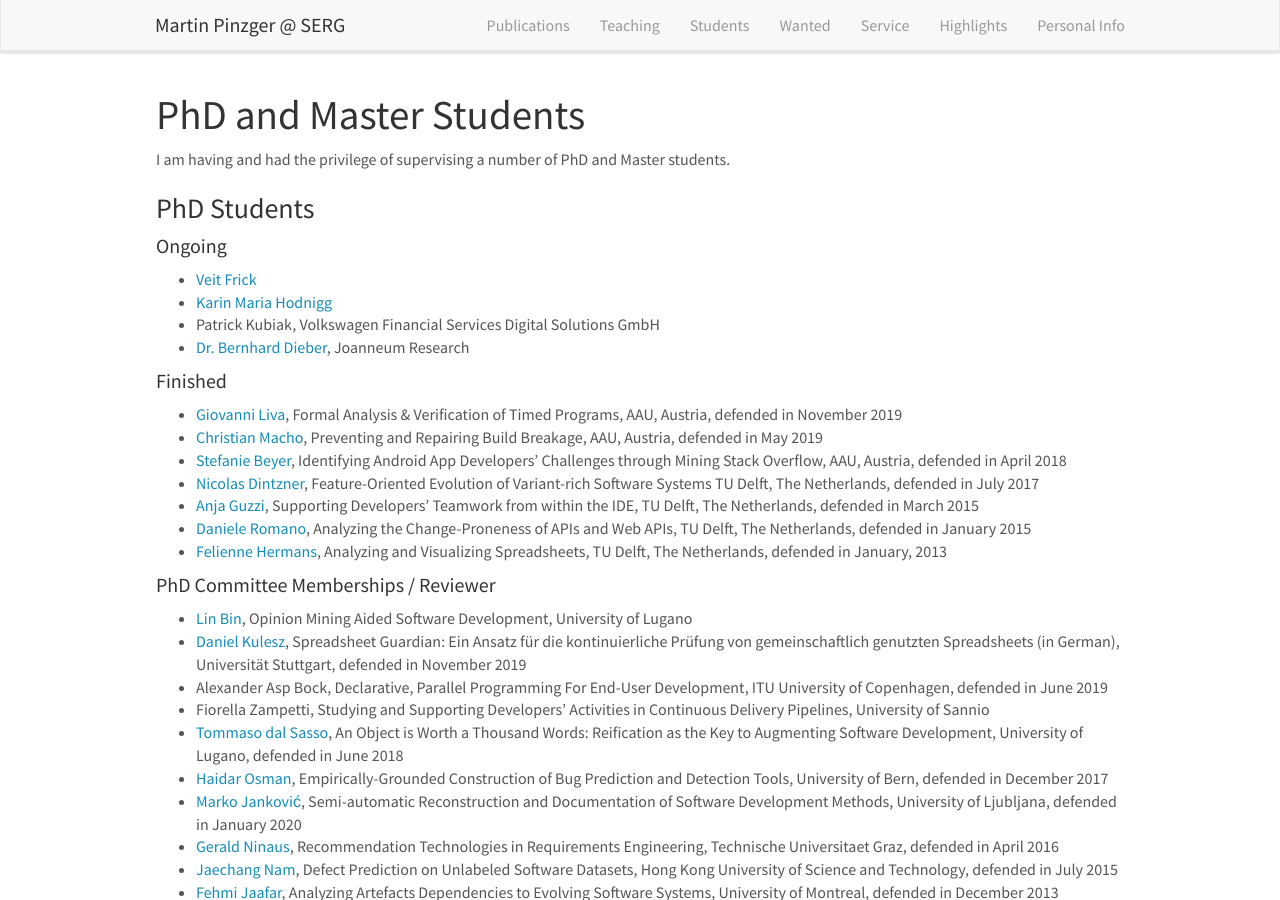
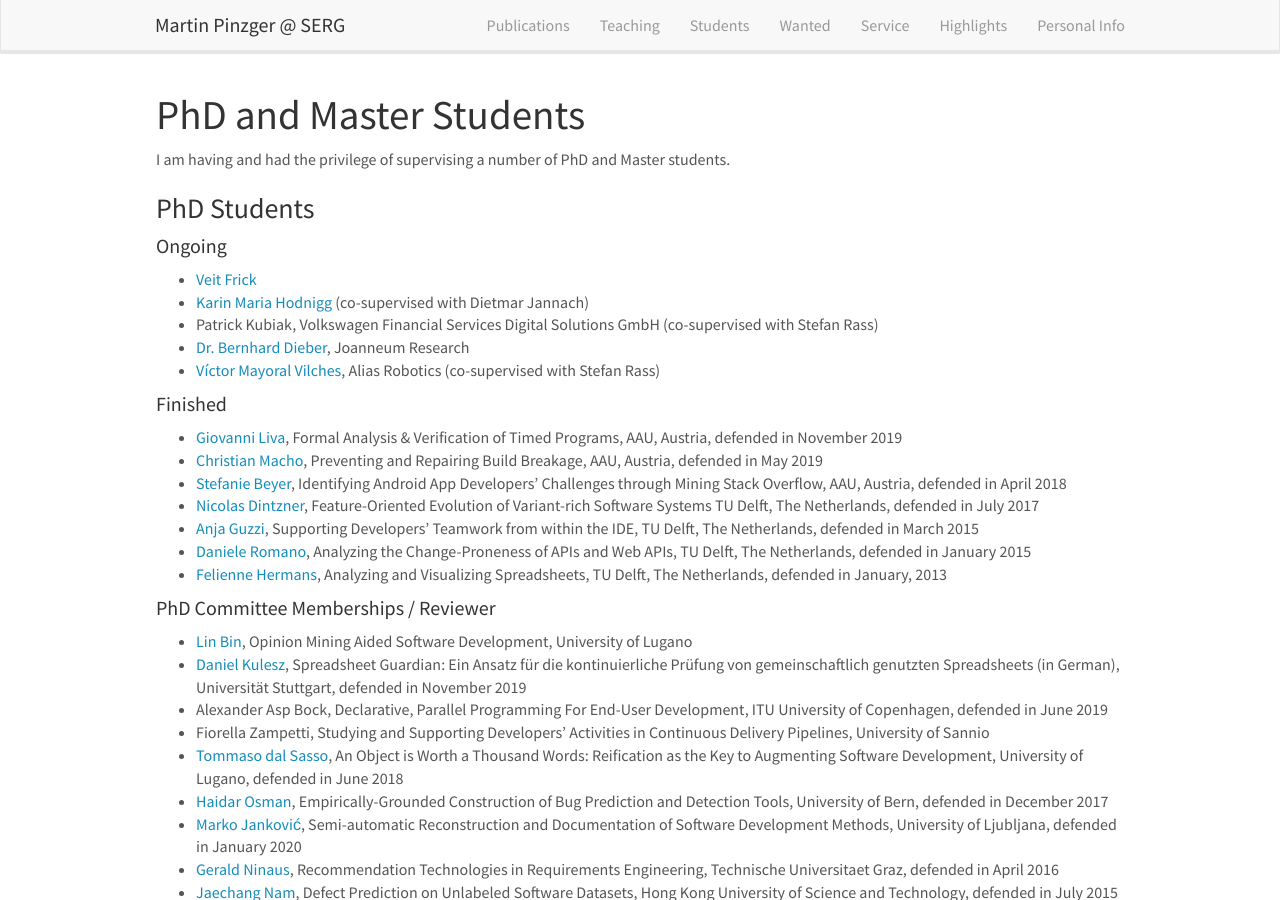
Before and after one commit to pinzger/pinzger.github.io, a Jekyll site: the page built from _pages/students.md, in a window 1280 px wide and 900 px high. Built offline with Jekyll 4.4.1, drawn with Linux system fonts in a browser that asks for light colours; nearby versions of some CDN libraries.

Commit message:
added Victor and co-supervision

```diff
--- a/_pages/students.md
+++ b/_pages/students.md
@@ -15,9 +15,10 @@ I am having and had the privilege of supervising a number of PhD and Master stud
 #### Ongoing
 
 * [Veit Frick](https://www.aau.at/en/isys/serg/team/frick-veit/)
-* [Karin Maria Hodnigg](https://www.aau.at/en/isys/serg/team/hodnigg-karin/)
-* Patrick Kubiak, Volkswagen Financial Services Digital Solutions GmbH
+* [Karin Maria Hodnigg](https://www.aau.at/en/isys/serg/team/hodnigg-karin/) (co-supervised with Dietmar Jannach)
+* Patrick Kubiak, Volkswagen Financial Services Digital Solutions GmbH (co-supervised with Stefan Rass)
 * [Dr. Bernhard Dieber](https://www.joanneum.at/robotics/das-institut/team/detail/employee/dieber/), Joanneum Research
+* [Víctor Mayoral Vilches](https://www.linkedin.com/in/vmayoral/), Alias Robotics (co-supervised with Stefan Rass)
 
 #### Finished
 
```
